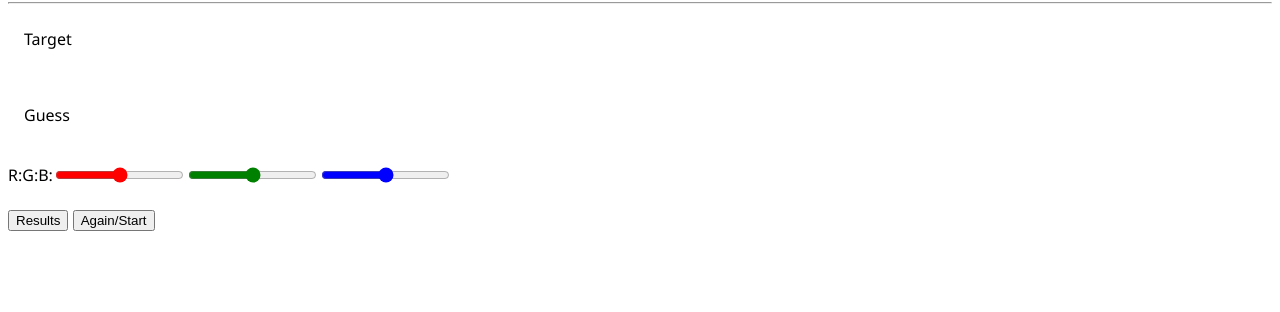
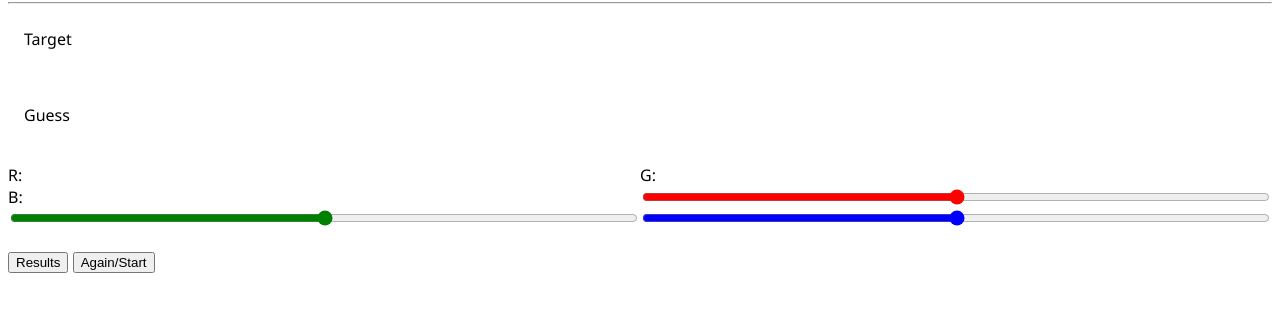
Before and after one commit to danesh-418/color-picker-game, a plain HTML site: page index.html in a window 1280 px wide. Shown: the part 84-396 px from the top of the page. Drawn offline with Linux system fonts and the light colour scheme.

Commit message:
Change container layout from flex to grid

```diff
--- a/style.css
+++ b/style.css
@@ -6,8 +6,8 @@ body {
     border-color: black;
 }
 .container {
-    display: flex;
-    flex-direction: row;
+    display: grid;
+    grid-template-columns: auto auto;
 }
 #r {
     accent-color: red;
```
